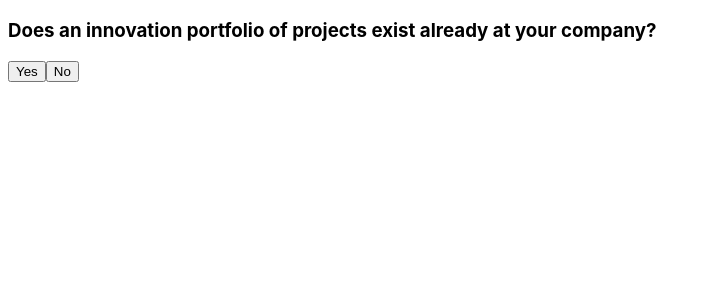
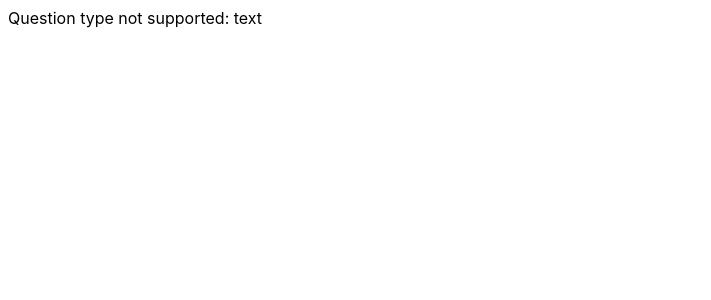
Before and after one commit to carson-fn/Co-Innovate, a React (Create React App) app: page /questionnaire in a window 1280 px wide. Both pictures are taken after a click on the button "Yes". Shown: the top 300 px of the page, without its empty margins (0-711 px from the left). Built offline with nearby package versions, Linux system fonts and the light colour scheme.

Commit message:
Add useQuestionnaire hook - handles current question - stores answers - gets next question

```diff
--- a/src/pages/questionnaire/QuestionnairePage.tsx
+++ b/src/pages/questionnaire/QuestionnairePage.tsx
@@ -1,13 +1,18 @@
-import React from 'react'
+import React, { use } from 'react'
+
 import QuestionRenderer from './components/QuestionRenderer'
+import { useQuestionnaire } from './hooks/useQuestionnaire';
+
 import { Question } from './types'
-
 import questions from './data/questions.json'
 
+
 function QuestionnairePage() {
+  const questionnaire = useQuestionnaire();
+
   return (
     <div>
-        <QuestionRenderer question={questions["portfolio_1"] as Question} />
+        <QuestionRenderer question={questionnaire.currentQuestion} onAnswer={questionnaire.answerCurrentQuestion} />
     </div>
   )
 }
--- a/src/pages/questionnaire/components/QuestionRenderer.tsx
+++ b/src/pages/questionnaire/components/QuestionRenderer.tsx
@@ -1,12 +1,12 @@
 import { Question } from "../types";
 import YesNoQuestion from "./question-types/YesNoQuestion";
 
-function QuestionRenderer({ question } : { question: Question }) {
+function QuestionRenderer({ question, onAnswer } : { question: Question, onAnswer: (answer: string) => void }) {
   switch (question.type) {
     case "yes_no":
-      return <YesNoQuestion question={question}/>
+      return <YesNoQuestion question={question} onAnswer={onAnswer} />
     default:
-      return null;
+      return (<div>Question type not supported: {question.type}</div>);
   }
 }
 export default QuestionRenderer;
--- a/src/pages/questionnaire/components/question-types/YesNoQuestion.tsx
+++ b/src/pages/questionnaire/components/question-types/YesNoQuestion.tsx
@@ -1,12 +1,12 @@
 import React from 'react'
 import { Question } from '../../types'
 
-function YesNoQuestion({ question }: { question: Question }) {
+function YesNoQuestion({ question, onAnswer }: { question: Question, onAnswer: (answer: string) => void }) {
   return (
     <div>
         <h3>{question.text}</h3>
-        <button>Yes</button>
-        <button>No</button>
+        <button onClick={() => onAnswer("yes")}>Yes</button>
+        <button onClick={() => onAnswer("no")}>No</button>
     </div>
   )
 }
--- a/src/pages/questionnaire/data/startingPoints.json
+++ b/src/pages/questionnaire/data/startingPoints.json
@@ -1,5 +1,4 @@
 {
-  "startingPoints": {
     "culture": {
       "text": "I want to build an innovative culture",
       "startQuestionId": "culture_1"
@@ -12,5 +11,4 @@
       "text": "I have an innovative idea or project",
       "startQuestionId": "project_1"
     }
-  }
 }
--- /dev/null
+++ b/src/pages/questionnaire/hooks/useQuestionnaire.ts
@@ -0,0 +1,54 @@
+import { useState } from 'react';
+
+import { Question, StartingPoint, StartingPointKey, StartingPointsMap } from '../types';
+import startingPointsImport from '../data/startingPoints.json';
+import questions from '../data/questions.json';
+
+const startingPoints = startingPointsImport as unknown as StartingPointsMap;
+
+export function useQuestionnaire() {
+
+    // Store answers
+    const [answers, setAnswers] = useState<Record<string, any>>({});
+
+    // Get starting point and starting question
+    const startingPointKey: StartingPointKey = "portfolio";
+    const [currentQuestionId, setCurrentQuestionId] = useState<string>(startingPoints[startingPointKey].startQuestionId);
+    const currentQuestion: Question = questions[currentQuestionId as keyof typeof questions] as Question;
+
+    // Handle answering the question (passed down as a prop)
+    function answerCurrentQuestion(answer: string): void {
+        if (!currentQuestion) {
+            throw new Error('No current question');
+        }
+
+        // Save answer
+        setAnswers(prevAnswers => ({
+            ...prevAnswers,
+            [currentQuestionId]: answer,
+        }));
+
+        // Get next question id
+        setCurrentQuestionId((prevQuestionId: string) => {
+
+            // Extract next field
+            let next = questions[prevQuestionId as keyof typeof questions].next
+
+            // If next is a string return it, otherwise return it keyed with the answer
+            if (typeof next === 'string') {
+                return next;
+            } else if (typeof next === 'object') {
+                return next[answer as keyof typeof next];
+            } else {
+                throw new Error('Invalid next question format');
+            }
+        })
+    }
+
+
+    return {
+        currentQuestion,
+        answerCurrentQuestion,
+        answers,
+    }
+}
```
Also changed, not shown: src/pages/questionnaire/types.ts (+10 -0 lines).
